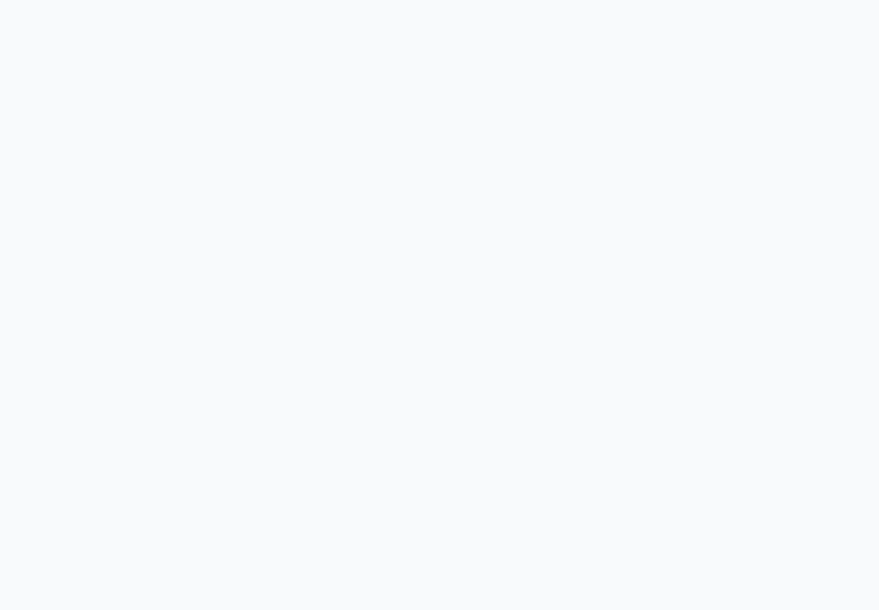
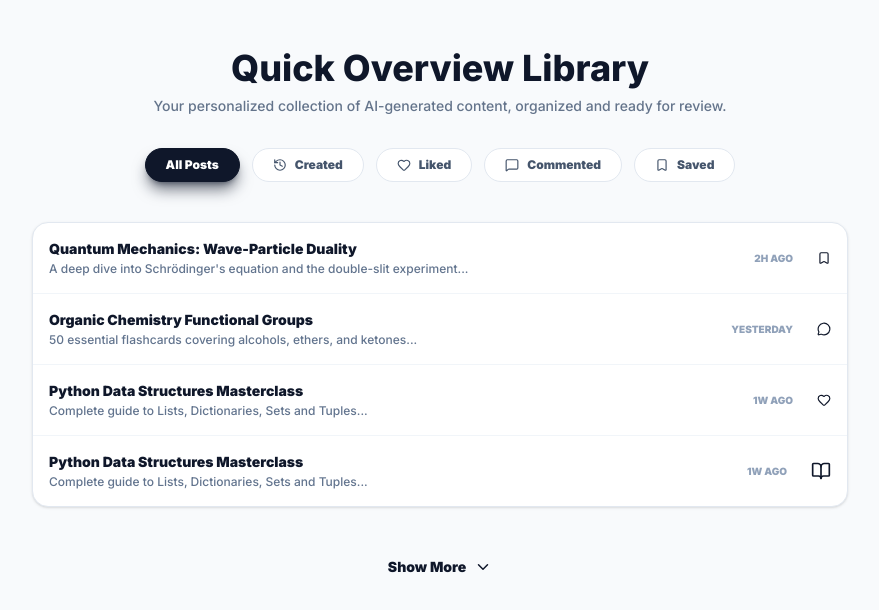
Before and after one commit to ammad-atif/StudyFAST, a React (Vite) app in the folder client/: page /library in a window 1280 px wide. Before the commit this address had no page. Shown: the top 610 px of the page, without its empty margins (200-1079 px from the left). Built offline with nearby package versions, Linux system fonts and the light colour scheme.

Commit message:
UI-v2 for LibraryItem  added

```diff
--- a/client/src/App.tsx
+++ b/client/src/App.tsx
@@ -7,7 +7,8 @@ import { VerifyEmailForm } from "./components/auth/VerifyEmailForm";
 import { BrowserRouter, Route, Routes } from "react-router-dom";
 import { AuthPage } from "./pages/AuthPage";
 import { CreatePostPage } from "./pages/CreatePostPage";
-
+import { LibraryPage } from "./pages/LibraryPage";
+import { PostDetailsPage } from "./pages/PostDetailsPage";
 const authRoutes = [
   { path: "/sign-in", element: <SigninForm /> },
   { path: "/sign-up", element: <SignupForm /> },
@@ -28,6 +29,8 @@ function App() {
           />
         ))}
         <Route path="/create-post" element={<CreatePostPage />} />
+        <Route path="/library" element={<LibraryPage />} />
+        <Route path="/posts/:id" element={<PostDetailsPage />} />
       </Routes>
     </BrowserRouter>
   );
--- a/client/src/components/LibraryItem.tsx
+++ b/client/src/components/LibraryItem.tsx
@@ -1,122 +1,69 @@
-import {
-  FileText,
-  Layers,
-  BookOpen,
-  ArrowUp,
-  MoreVertical,
-  Bookmark,
-  Heart,
-  MessageCircle,
-  Sparkles,
-} from "lucide-react";
-import { useState } from "react";
+import { BookOpen, Bookmark, Heart, MessageCircle } from "lucide-react";
 
 interface LibraryItemProps {
   title: string;
   description: string;
-  type: "AI Chat" | "Deck" | "Guide";
-  votes: number;
-  subject: string;
+  status: "Saved" | "Liked" | "Commented" | "Created";
   time: string;
-  status: "Saved" | "Liked" | "Commented";
 }
 
 export const LibraryItem = ({
   title,
   description,
-  type,
-  votes,
-  subject,
   time,
   status,
 }: LibraryItemProps) => {
-  const [showMenu, setShowMenu] = useState(false);
-
-  const getIcon = () => {
-    if (type === "Deck") return <Layers size={18} />;
-    if (type === "Guide") return <BookOpen size={18} />;
-    return <FileText size={18} />;
-  };
-
   const getStatusConfig = () => {
     switch (status) {
       case "Saved":
-        return {
-          icon: <Bookmark size={14} fill="currentColor" />,
-          color: "bg-rose-50 text-rose-600 border-rose-100",
-        };
+        return { icon: <Bookmark size={14} /> };
       case "Liked":
-        return {
-          icon: <Heart size={14} fill="currentColor" />,
-          color: "bg-red-50 text-red-600 border-red-100",
-        };
+        return { icon: <Heart size={14} /> };
       case "Commented":
-        return {
-          icon: <MessageCircle size={14} fill="currentColor" />,
-          color: "bg-blue-50 text-blue-600 border-blue-100",
-        };
+        return { icon: <MessageCircle size={14} /> };
+      case "Created":
+        return { icon: <BookOpen size={20} /> };
     }
   };
 
   const config = getStatusConfig();
 
   return (
-    <div className="group flex items-center p-4 hover:bg-slate-50 transition-all gap-4 border-b border-slate-100 last:border-0 cursor-pointer relative">
-      {/* Type Icon */}
-      <div className="w-10 h-10 shrink-0 rounded-lg bg-slate-100 flex items-center justify-center text-slate-500">
-        {getIcon()}
-      </div>
-
+    <div className="flex items-center p-4 hover:bg-slate-50 transition-all gap-4 border-b border-slate-100 last:border-0 cursor-pointer group">
       {/* Content */}
-      <div className="flex-1 min-w-0 flex flex-col sm:flex-row sm:items-center gap-2 sm:gap-4">
       <div className="flex-1 min-w-0">
-          <div className="flex items-center gap-2 mb-0.5">
-            <h3 className="text-sm font-black text-primary truncate group-hover:text-blue-600 transition-colors">
+        <h3 className="text-sm font-black text-primary truncate group-hover:text-blue-600 transition-colors mb-0.5">
           {title}
         </h3>
-            <span className="bg-primary/5 text-primary text-[9px] font-black px-1.5 py-0.5 rounded flex items-center gap-1 uppercase tracking-wider">
-              {type === "AI Chat" && <Sparkles size={10} />} {type}
-            </span>
-          </div>
         <p className="text-slate-500 text-xs truncate font-medium">
           {description}
         </p>
       </div>
 
-        {/* Stats & Meta */}
-        <div className="flex items-center gap-4 shrink-0 sm:ml-auto">
-          <div className="flex items-center gap-1 px-2 py-1 bg-slate-50 rounded text-[11px] font-black text-slate-600">
-            <ArrowUp size={14} className="text-slate-400" />
-            <span>{votes}</span>
-          </div>
-          <span className="hidden lg:block text-[10px] text-slate-400 font-black uppercase w-16 text-right">
+      {/* Time */}
+      <span className="hidden lg:block text-[10px] text-slate-400 font-black uppercase shrink-0">
         {time}
       </span>
+
+      {/* Status Icon */}
+      <div className="ml-2">{config.icon}</div>
     </div>
-      </div>
+  );
+};
 
-      {/* Status Badge */}
-      <div
-        className={`flex items-center gap-1.5 px-3 py-1.5 border rounded-xl shrink-0 ${config.color}`}
-      >
-        {config.icon}
-        <span className="text-[10px] font-black uppercase tracking-wide">
-          {status}
-        </span>
-      </div>
-
-      {/* Actions Dropdown */}
-      <div className="relative ml-2">
-        <button
+{
+  /* <button
   onClick={(e) => {
     e.stopPropagation();
     setShowMenu(!showMenu);
   }}
   className="p-1 text-slate-400 hover:text-primary transition-colors outline-none"
 >
-          <MoreVertical size={20} />
-        </button>
-        {showMenu && (
+  <BookOpen size={20} />
+</button>;
+
+{
+  showMenu && (
     <div className="absolute right-0 top-full mt-2 w-24 bg-white border border-slate-100 rounded-xl shadow-xl z-30 py-1 overflow-hidden">
       <button className="w-full text-left px-4 py-2 text-xs font-bold text-slate-700 hover:bg-slate-50">
         Edit
@@ -125,8 +72,8 @@ export const LibraryItem = ({
         Delete
       </button>
     </div>
-        )}
-      </div>
-    </div>
   );
-};
+} */
+}
+
+//  const [showMenu, setShowMenu] = useState(false);
--- a/client/src/pages/CreatePostPage.tsx
+++ b/client/src/pages/CreatePostPage.tsx
@@ -82,7 +82,7 @@ export const CreatePostPage = () => {
             onTagsChange={(newTags) =>
               setValue("tags", newTags, { shouldValidate: true })
             }
-            onBlur={() => setValue("tags", tags, { shouldValidate: true })}
+            // onBlur={() => setValue("tags", tags, { shouldValidate: true })}
             error={errors.tags?.message}
             maxTags={10}
           />
--- a/client/src/pages/LibraryPage.tsx
+++ b/client/src/pages/LibraryPage.tsx
@@ -7,9 +7,9 @@ import {
   Bookmark,
   ChevronDown,
 } from "lucide-react";
-
+import { Card } from "../components/global/Card";
 export const LibraryPage = () => {
-  const [filter, setFilter] = useState("All");
+  const [filter, setFilter] = useState("All Posts");
 
   const filters = [
     { name: "All Posts", icon: null },
@@ -20,66 +20,62 @@ export const LibraryPage = () => {
   ];
 
   return (
-    <main className="flex-1 flex flex-col max-w-[1200px] mx-auto w-full px-4 md:px-10 py-12">
-      {/* Header & Filters */}
-      <div className="flex flex-col gap-6 mb-10 items-center ">
-        <div>
-          <h1 className="text-4xl font-black tracking-tight text-primary mb-2">
-            Quick Overview Library
-          </h1>
-        </div>
-
-        <div className="flex flex-wrap items-center gap-3">
+    <main className="w-full max-w-4xl mx-auto px-2 md:px-10 py-12">
+      <div className="mb-10 text-center">
+        {/* Header */}
+        <Card
+          title="Quick Overview Library"
+          description="Your personalized collection of AI-generated content, organized and ready for review."
+        />
+        {/* {Filters} */}
+        <div className="flex flex-wrap justify-center gap-3">
           {filters.map((f) => (
-            <button
+            <div
               key={f.name}
               onClick={() => setFilter(f.name)}
-              className={`px-5 py-2 rounded-full text-xs font-black transition-all flex items-center gap-2 border ${
+              className={`px-5 py-2 rounded-full text-xs font-black flex items-center gap-2 border transition-all ${
                 filter === f.name
-                  ? "bg-primary text-white border-primary shadow-lg shadow-primary/20"
-                  : "bg-white border-slate-200 text-slate-600 hover:bg-slate-50"
+                  ? "bg-primary text-white border-primary shadow-lg shadow-primary/60"
+                  : "bg-white border-slate-200 text-slate-600 hover:bg-slate-50 hover:cursor-pointer"
               }`}
             >
               {f.icon} {f.name}
-            </button>
+            </div>
           ))}
         </div>
       </div>
 
       {/* Library Content Card */}
-      <div className="flex flex-col border border-slate-200 rounded-2xl bg-white overflow-hidden shadow-sm">
+      <div className="border border-slate-200 rounded-2xl bg-white  shadow-sm">
         <LibraryItem
           title="Quantum Mechanics: Wave-Particle Duality"
           description="A deep dive into Schrödinger's equation and the double-slit experiment..."
-          type="AI Chat"
-          votes={128}
-          subject="Physics 101"
           time="2h ago"
           status="Saved"
         />
         <LibraryItem
           title="Organic Chemistry Functional Groups"
           description="50 essential flashcards covering alcohols, ethers, and ketones..."
-          type="Deck"
-          votes={84}
-          subject="Chemistry"
           time="Yesterday"
+          status="Commented"
+        />
+        <LibraryItem
+          title="Python Data Structures Masterclass"
+          description="Complete guide to Lists, Dictionaries, Sets and Tuples..."
+          time="1w ago"
           status="Liked"
         />
         <LibraryItem
           title="Python Data Structures Masterclass"
           description="Complete guide to Lists, Dictionaries, Sets and Tuples..."
-          type="Guide"
-          votes={342}
-          subject="CS Master"
           time="1w ago"
-          status="Liked"
+          status="Created"
         />
       </div>
 
       {/* Pagination / Show More */}
-      <div className="flex justify-center mt-10">
-        <button className="flex items-center gap-2 border border-slate-200 px-6 py-2.5 rounded-xl text-sm font-black text-primary hover:bg-slate-50 transition-all active:scale-95">
+      <div className="mt-10">
+        <button className="flex items-center gap-2 px-6 py-2.5 text-sm font-black text-primary hover:underline transition-all cursor-pointer mx-auto">
           Show More <ChevronDown size={18} />
         </button>
       </div>
```
Also changed, not shown: client/src/components/library/Filters.tsx (added). Lines whose indentation alone changed are shown as unchanged.
